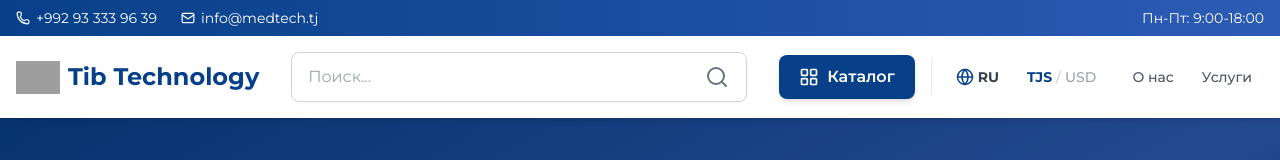
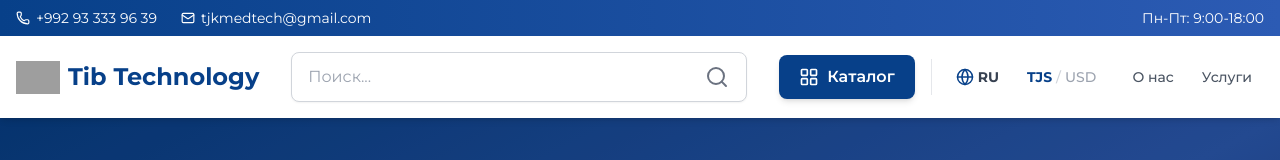
Before and after one commit to medtech-tjk/med, a React (Create React App) app in the folder app/frontend/: page /about in a window 1280 px wide. Shown: the top 160 px of the page. Built offline with nearby package versions, Linux system fonts and the light colour scheme; no server answers; grey boxes are pictures that could not be loaded.

Commit message:
Add files via upload

```diff
--- a/app/frontend/src/components/Footer.jsx
+++ b/app/frontend/src/components/Footer.jsx
@@ -70,8 +70,8 @@ const Footer = () => {
               <li className="flex items-start gap-3">
                 <Mail size={18} className="mt-0.5 text-white/70 flex-shrink-0" />
                 <div className="space-y-1">
-                  <a href="mailto:info@medtech.tj" className="hover:text-white/80 transition-colors block underline decoration-white/40 hover:decoration-white underline-offset-4">
-                    info@medtech.tj
+                  <a href="mailto:tjkmedtech@gmail.com" className="hover:text-white/80 transition-colors block underline decoration-white/40 hover:decoration-white underline-offset-4">
+                    tjkmedtech@gmail.com
                   </a>
                 </div>
               </li>
--- a/app/frontend/src/components/Header.jsx
+++ b/app/frontend/src/components/Header.jsx
@@ -63,8 +63,8 @@ const Header = ({ cartCount = 0 }) => {
               <a href="tel:+992933339639" className="hover:opacity-80 transition-opacity flex items-center gap-1.5">
                 <Phone size={14} /> +992 93 333 96 39
               </a>
-              <a href="mailto:info@medtech.tj" className="hover:opacity-80 transition-opacity flex items-center gap-1.5">
-                <Mail size={14} /> info@medtech.tj
+              <a href="mailto:tjkmedtech@gmail.com" className="hover:opacity-80 transition-opacity flex items-center gap-1.5">
+                <Mail size={14} /> tjkmedtech@gmail.com
               </a>
             </div>
             <div>{t('workingHours')}</div>
--- a/app/frontend/src/pages/About.jsx
+++ b/app/frontend/src/pages/About.jsx
@@ -286,11 +286,11 @@ const About = () => {
                 <span>+992 93 333 96 39</span>
               </a>
               <a
-                href="mailto:info@medtech.tj"
-                className="flex items-center gap-2 bg-transparent border-2 border-white text-white px-6 py-3 rounded-lg font-semibold hover:bg-white hover:text-[#074089] transition-all text-sm"
+                href="mailto:tjkmedtech@gmail.com"
+                className="flex items-center gap-2 bg-white text-[#074089] px-6 py-3 rounded-lg font-semibold shadow-lg hover:shadow-xl hover:scale-105 transition-all text-sm"
               >
                 <Mail size={18} />
-                <span>info@medtech.tj</span>
+                <span>tjkmedtech@gmail.com</span>
               </a>
             </div>
           </div>
--- a/app/frontend/src/pages/Catalog.jsx
+++ b/app/frontend/src/pages/Catalog.jsx
@@ -540,7 +540,7 @@ const Catalog = () => {
                             {language === 'ru' ? `По вашему запросу "${searchQuery}" ${t('tryChangingQuery')}` : `For your search "${searchQuery}" ${t('tryChangingQuery')}`}
                           </p>
                           <button
-                            onClick={() => window.location.href = 'mailto:info@medtech.tj?subject=Product search request: ' + searchQuery}
+                            onClick={() => window.location.href = 'mailto:tjkmedtech@gmail.com?subject=Product search request: ' + searchQuery}
                             className="bg-[#074089] hover:bg-[#2C5BB4] text-white font-bold py-3 px-8 rounded-lg shadow-lg hover:shadow-xl transition-all"
                           >
                             {t('submitRequest')}
--- a/app/frontend/src/pages/Services.jsx
+++ b/app/frontend/src/pages/Services.jsx
@@ -179,11 +179,11 @@ const Services = () => {
                                 <span>+992 93 333 96 39</span>
                             </a>
                             <a
-                                href="mailto:info@medtech.tj"
+                                href="mailto:tjkmedtech@gmail.com"
                                 className="flex items-center gap-2 bg-transparent border-2 border-white text-white px-6 py-3 rounded-lg font-semibold hover:bg-white hover:text-[#074089] transition-all text-sm"
                             >
                                 <Mail size={18} />
-                                <span>info@medtech.tj</span>
+                                <span>tjkmedtech@gmail.com</span>
                             </a>
                         </div>
                     </div>
```
